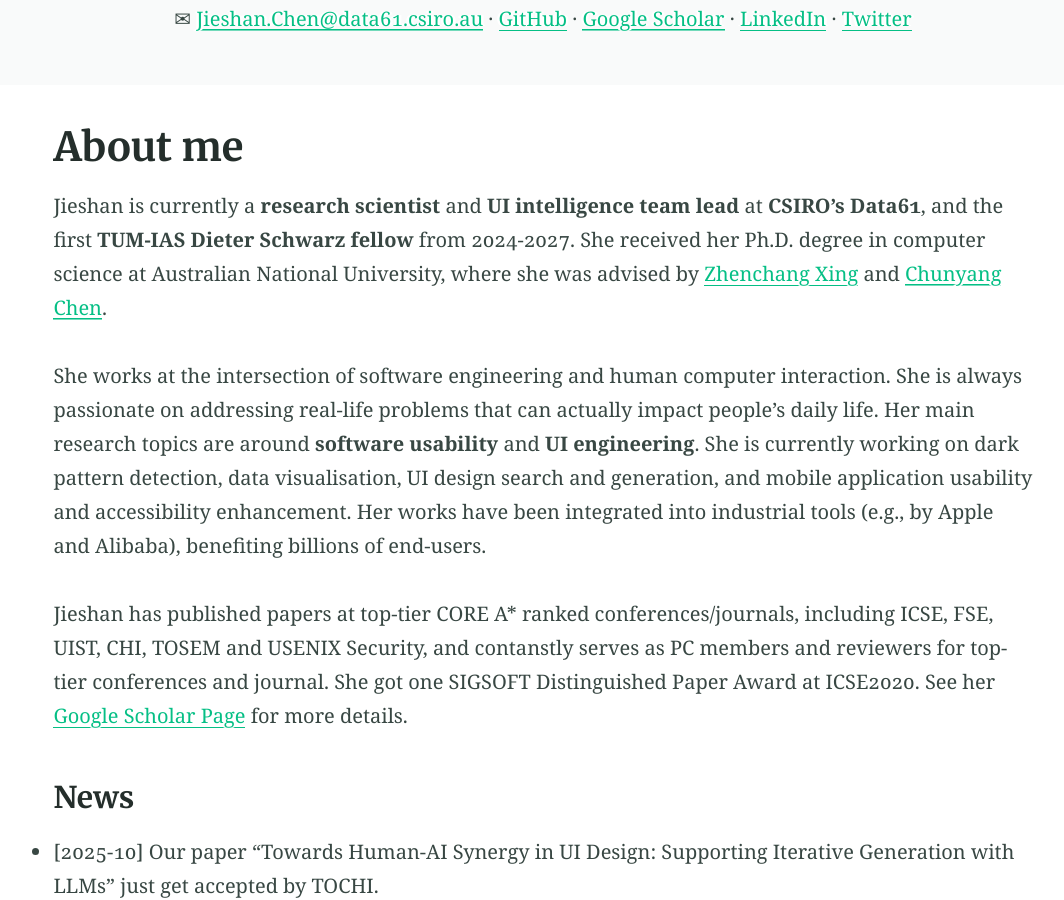
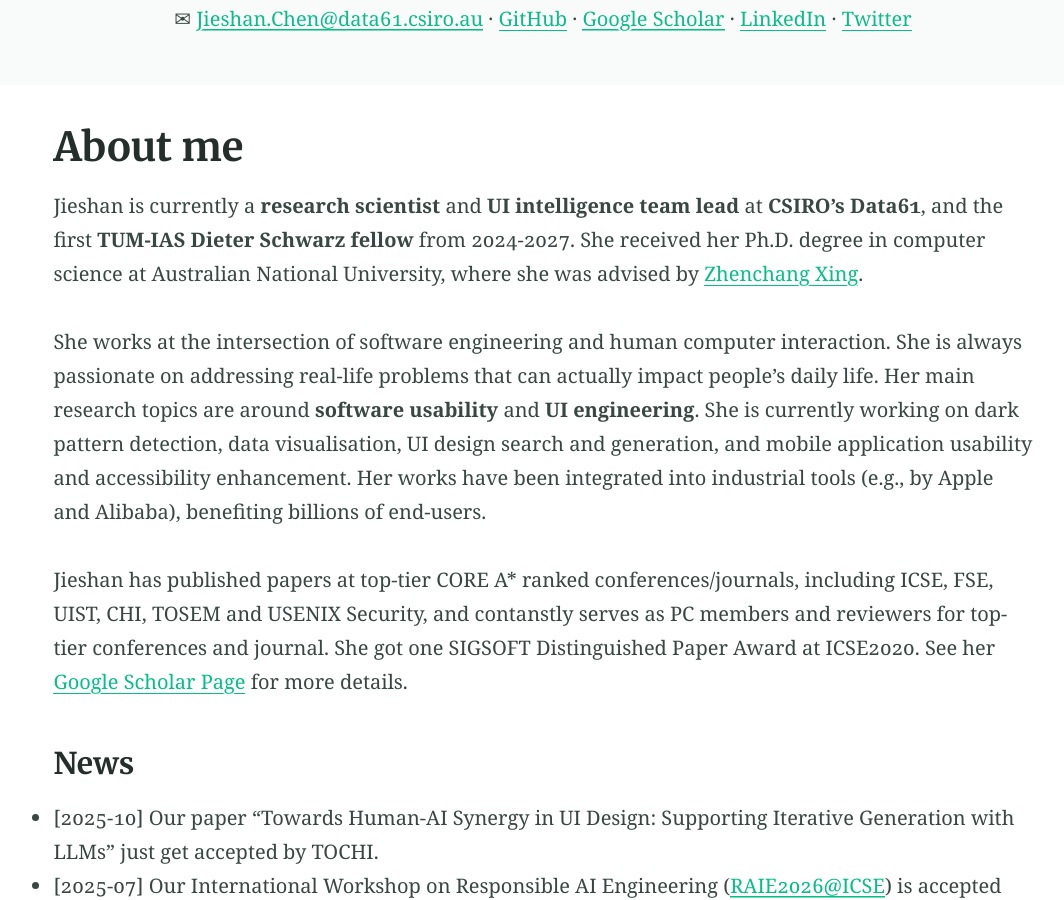
Before and after one commit to chenjshnn/chenjshnn.github.io, a Jekyll site: the page built from index.md, in a window 1280 px wide and 900 px high, scrolled down 394 px. Shown: the whole window, without its empty margins (97-1161 px from the left). Built offline with Jekyll 4.4.1, drawn with Linux system fonts in a browser that asks for light colours.

Commit message:
Update index.md

```diff
--- a/index.md
+++ b/index.md
@@ -13,7 +13,7 @@ feature_image:
 excerpt: "I am currently a research scientist and UI intelligence team lead at CSIRO's Data61, and the first TUM-IAS Dieter Schwarz fellow from 2024-2027. Before joining Data61, I pursued my Ph.D. degree in computer science at Australian National University. My work lies in the fields of software engineering, deep learning, and human computer interaction. My main research topics are around **software usability** and **UI engineering**. Specifically, by understanding the semantics of user interfaces (UIs), my work aims to improve designers’, developers’, and end-users’ efficiency when designing, developing and using the mobile applications. I am currently working on android code generation from UI design, UI design search and generation, and mobile application accessibility enhancement."
 ---
 
-Jieshan is currently a **research scientist** and **UI intelligence team lead** at **CSIRO's Data61**, and the first **TUM-IAS Dieter Schwarz fellow** from 2024-2027. She received her Ph.D. degree in computer science at Australian National University, where she was advised by [Zhenchang Xing](https://cecs.anu.edu.au/people/zhenchang-xing) and [Chunyang Chen](https://chunyang-chen.github.io/).
+Jieshan is currently a **research scientist** and **UI intelligence team lead** at **CSIRO's Data61**, and the first **TUM-IAS Dieter Schwarz fellow** from 2024-2027. She received her Ph.D. degree in computer science at Australian National University, where she was advised by [Zhenchang Xing](https://cecs.anu.edu.au/people/zhenchang-xing).
 
 She works at the intersection of software engineering and human computer interaction. She is always passionate on addressing real-life problems that can actually impact people's daily life. Her main research topics are around **software usability** and **UI engineering**. She is currently working on dark pattern detection, data visualisation, UI design search and generation, and mobile application usability and accessibility enhancement. Her works have been integrated into industrial tools (e.g., by Apple and Alibaba), benefiting billions of end-users.
 
```
